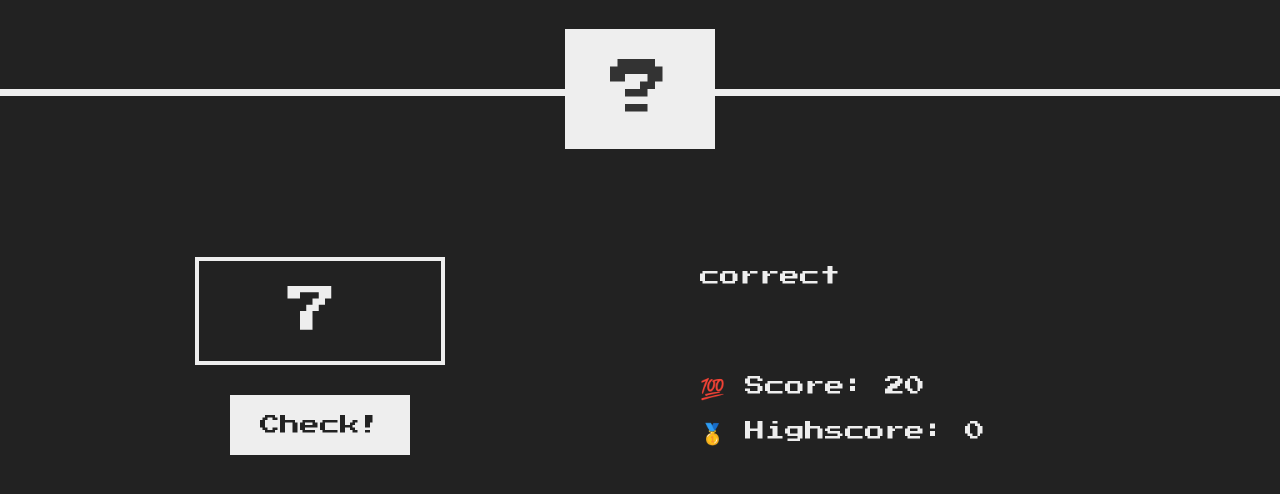
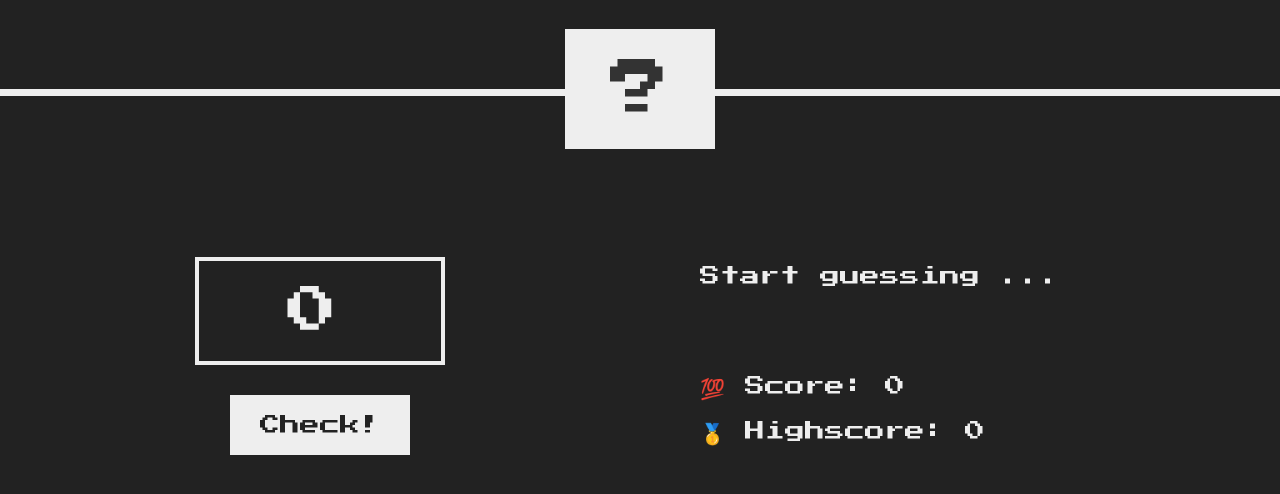
Before and after one commit to Mohand2/js-projects, a plain HTML site: page guess_my_number/index.html in a window 1280 px wide. Both pictures are taken after a click on the button "Again!". Shown: the part 184-678 px from the top of the page. Drawn offline with Linux system fonts and the light colour scheme.

Commit message:
guess my number app

```diff
--- a/guess_my_number/index.html
+++ b/guess_my_number/index.html
@@ -1,5 +1,6 @@
 <!DOCTYPE html>
 <html lang="en">
+
   <head>
     <meta charset="UTF-8" />
     <meta name="viewport" content="width=device-width, initial-scale=1.0" />
@@ -7,6 +8,7 @@
     <link rel="stylesheet" href="style.css" />
     <title>Guess My Number!</title>
   </head>
+
   <body>
     <header>
       <h1>Guess My Number!</h1>
@@ -16,12 +18,12 @@
     </header>
     <main>
       <section class="left">
-        <input type="number" class="guess" />
+        <input type="number" class="guess" value="0" />
         <button class="btn check">Check!</button>
       </section>
       <section class="right">
         <p class="message">Start guessing...</p>
-        <p class="label-score">💯 Score: <span class="score">20</span></p>
+        <p class="label-score">💯 Score: <span class="score">0</span></p>
         <p class="label-highscore">
           🥇 Highscore: <span class="highscore">0</span>
         </p>
@@ -29,4 +31,5 @@
     </main>
     <script src="script.js"></script>
   </body>
+
 </html>
--- a/guess_my_number/script.js
+++ b/guess_my_number/script.js
@@ -6,23 +6,52 @@
 
 
 
+const msg = {
+  correct: 'Correct',
+  higher: 'Higher',
+  lower: 'Lower',
+  guess: 'Start guessing ...',
+};
+const getRandomNumber = () => Math.floor(Math.random() * 20) + 1;
+const getUserNumberValue = () => document.querySelector('.guess').value;
 
-function sleep(ms) {
-  return new Promise(resolve => setTimeout(resolve, ms));
+let number;
+function setNumber() {
+  number = getRandomNumber();
 }
+setNumber();
 
-document.querySelector('.message').textContent = 'correct';
+console.log(`Number = ${number}`);
+let score = 0;
+let highScore = 0;
 
+document.querySelector('.check').addEventListener('click', function () {
+  const userValue = Number(getUserNumberValue());
 
-async function changeValue() {
+  if (userValue === number) {
+    document.querySelector('.message').textContent = msg.correct;
+    score++;
+    document.querySelector('.score').textContent = score;
+    if (score > highScore) {
+      highScore = score;
+      document.querySelector('.highscore').textContent = highScore;
+    }
+    setNumber();
+    console.log(`New number = ${number}`);
+  } else if (userValue > number) {
+    document.querySelector('.message').textContent = msg.lower;
+  } else if (userValue < number) {
+    document.querySelector('.message').textContent = msg.higher;
+  }
+});
 
-    for (let i = 0; i < 11; i++) {
-        document.querySelector('.guess').value = i;
-        if (i === 10) document.querySelector('.message').textContent = "Game Over !"
-  await sleep(1000);
-}
+document.querySelector('.again').addEventListener('click', function () {
+  document.querySelector('.message').textContent = msg.guess;
+  document.querySelector('.guess').value = 0;
+  document.querySelector('.score').textContent = 0;
+  score = 0;
+  setNumber();
+  console.log(number);
 
-}
-
-
-changeValue();
+  //   document.querySelector('.highscore').textContent = 0;
+});
```
